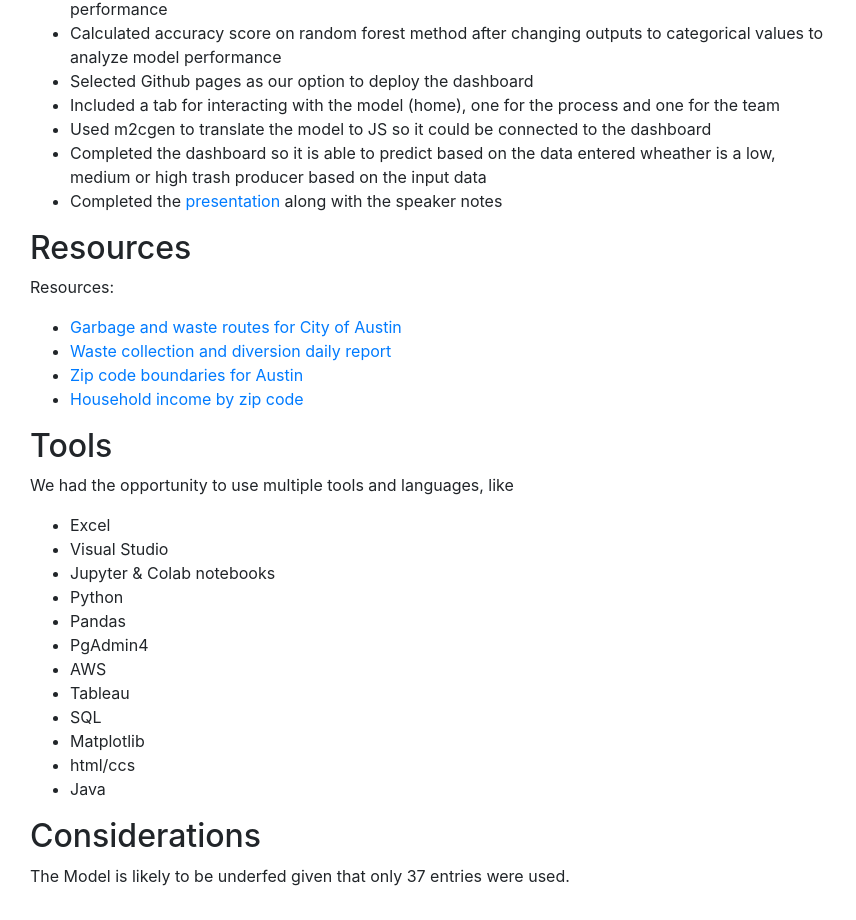
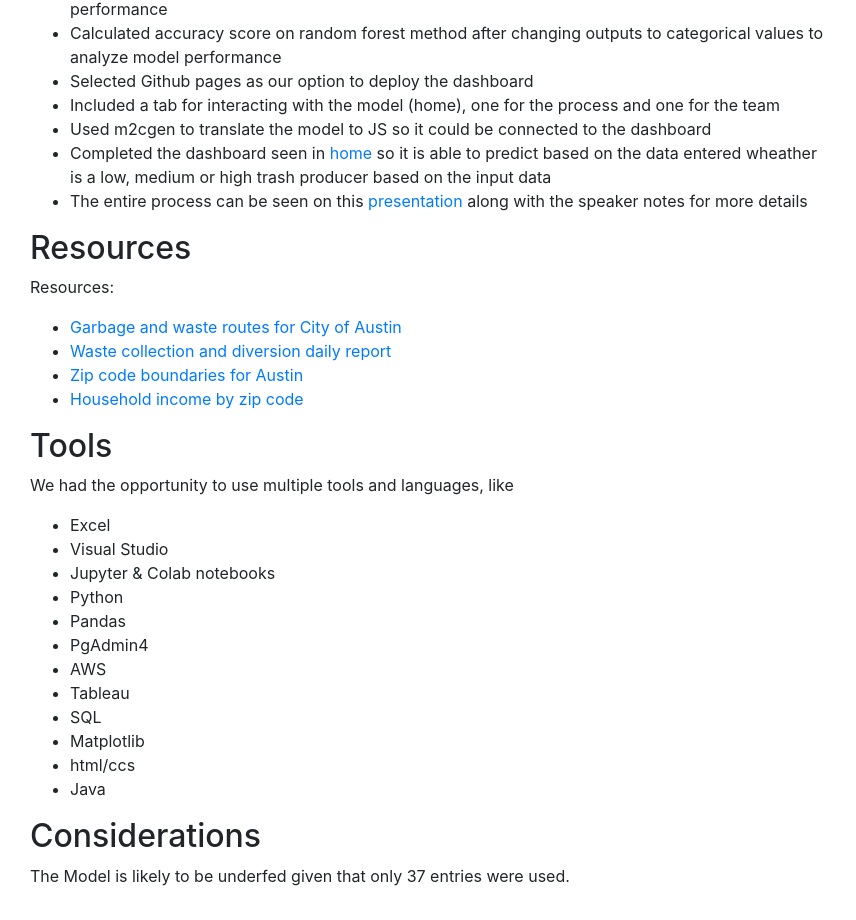
Before and after one commit to TheLittlePrincess/TheLittlePrincess.github.io, a plain HTML site: page process.html in a window 1280 px wide. Shown: the part 1213-2133 px from the top of the page, without its empty margins (0-856 px from the left). Drawn offline with nearby package versions, Linux system fonts and the light colour scheme.

Commit message:
Update process.html

```diff
--- a/process.html
+++ b/process.html
@@ -54,8 +54,8 @@
                     <li class="has-line-data" data-line-start="24" data-line-end="25">Selected Github pages as our option to deploy the dashboard</li>
                     <li class="has-line-data" data-line-start="25" data-line-end="26">Included a tab for interacting with the model (home), one for the process and one for the team</li>
                     <li class="has-line-data" data-line-start="26" data-line-end="27">Used m2cgen to translate the model to JS so it could be connected to the dashboard</li>
-                    <li class="has-line-data" data-line-start="27" data-line-end="28">Completed the dashboard so it is able to predict based on the data entered wheather is a low, medium or high trash producer based on the input data</li>
-                    <li class="has-line-data" data-line-start="28" data-line-end="30">Completed the <a href="https://docs.google.com/presentation/d/1ff6geuibB3INIdmVZ1MCOf6o9UUcdfSww27aJYee5uw/edit?ts=60a28a65#slide=id.gddfcfba4d3_0_13">presentation</a> along with the speaker notes</li>
+                    <li class="has-line-data" data-line-start="27" data-line-end="28">Completed the dashboard seen in <a href="https://thelittleprincess.github.io/index.html">home</a> so it is able to predict based on the data entered wheather is a low, medium or high trash producer based on the input data</li>
+                    <li class="has-line-data" data-line-start="28" data-line-end="30">The entire process can be seen on this <a href="https://docs.google.com/presentation/d/1ff6geuibB3INIdmVZ1MCOf6o9UUcdfSww27aJYee5uw/edit?ts=60a28a65#slide=id.gddfcfba4d3_0_13">presentation</a> along with the speaker notes for more details</li>
                     </ul>
                 <h2 class="code-line" data-line-start=30 data-line-end=31 ><a id="Resources_30"></a>Resources</h2>
                 <p class="has-line-data" data-line-start="31" data-line-end="32">Resources:</p>
```
